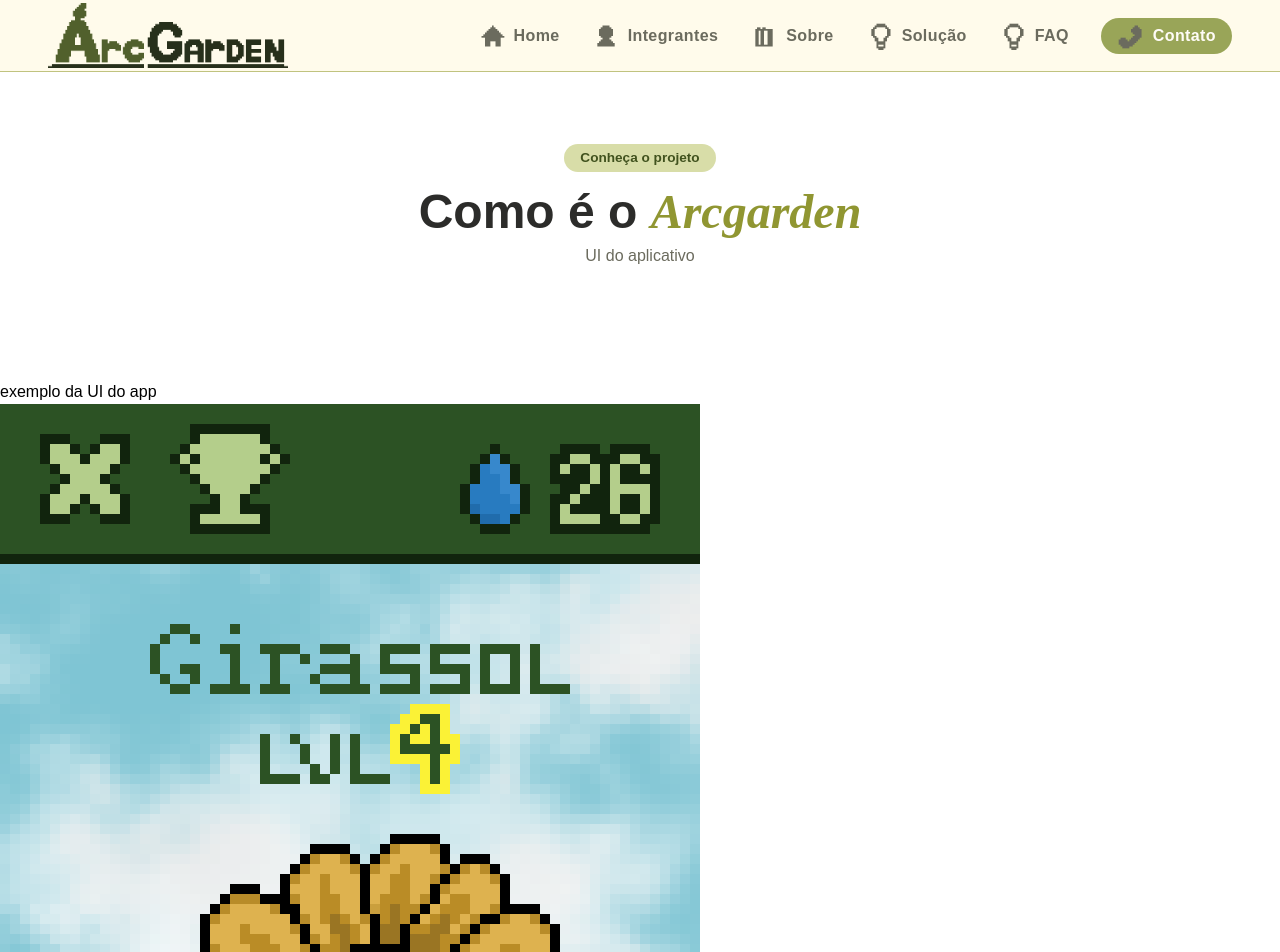
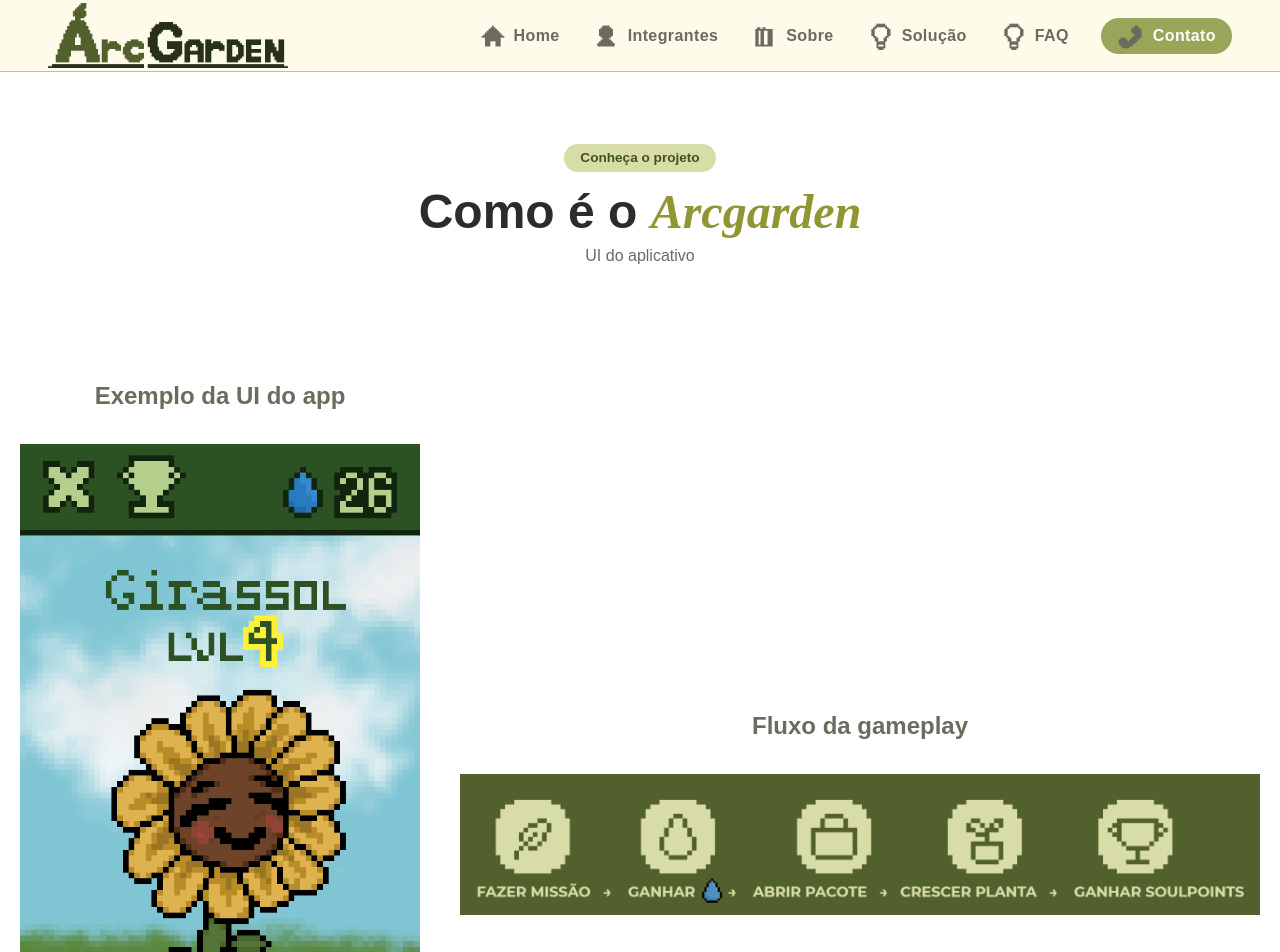
Before and after one commit to HayanoIche/ArcGarden-FrontEnd, a React (Vite) app: page /solucao in a window 1280 px wide. Shown: the top 952 px of the page. Built offline with nearby package versions, Linux system fonts and the light colour scheme.

Commit message:
feat: estilo do fluxo e gameplay

```diff
--- a/src/components/Solução/Solucao.tsx
+++ b/src/components/Solução/Solucao.tsx
@@ -17,21 +17,29 @@
                 </p>
             </section>
 
-            <section>
-                <div>
-                    <h2>
-                        exemplo da UI do app
+            <section className="flex flex-col items-center md:flex-row gap-10 pb-20">
+                <div className="flex flex-col items-center gap-8">
+                    <h2 className="text-2xl font-bold text-[var(--text-main)] text-center">
+                        Exemplo da UI do app
                     </h2>
 
-                    <img src="src/assets/solução/ui.png" alt="" id="ui" />
+                    <img
+                        src="src/assets/solução/ui.png"
+                        alt="Exemplo da interface do usuário do aplicativo"
+                        className="w-full max-w-[25rem] h-auto object-contain"
+                    />
                 </div>
 
-                <div>
-                    <h2>
+                <div className="flex flex-col items-center gap-8 py-25">
+                    <h2 className="text-2xl font-bold text-[var(--text-main)] text-center">
                         Fluxo da gameplay
                     </h2>
 
-                    <img src="src/assets/solução/fluxo.png" alt="" id="fluxo"/>
+                    <img
+                        src="src/assets/solução/fluxo.png"
+                        alt="Fluxo de funcionamento da gameplay"
+                        className="w-full max-w-[35rem] md:max-w-[50rem] h-auto object-contain"
+                    />
                 </div>
             </section>
         </div>
```
